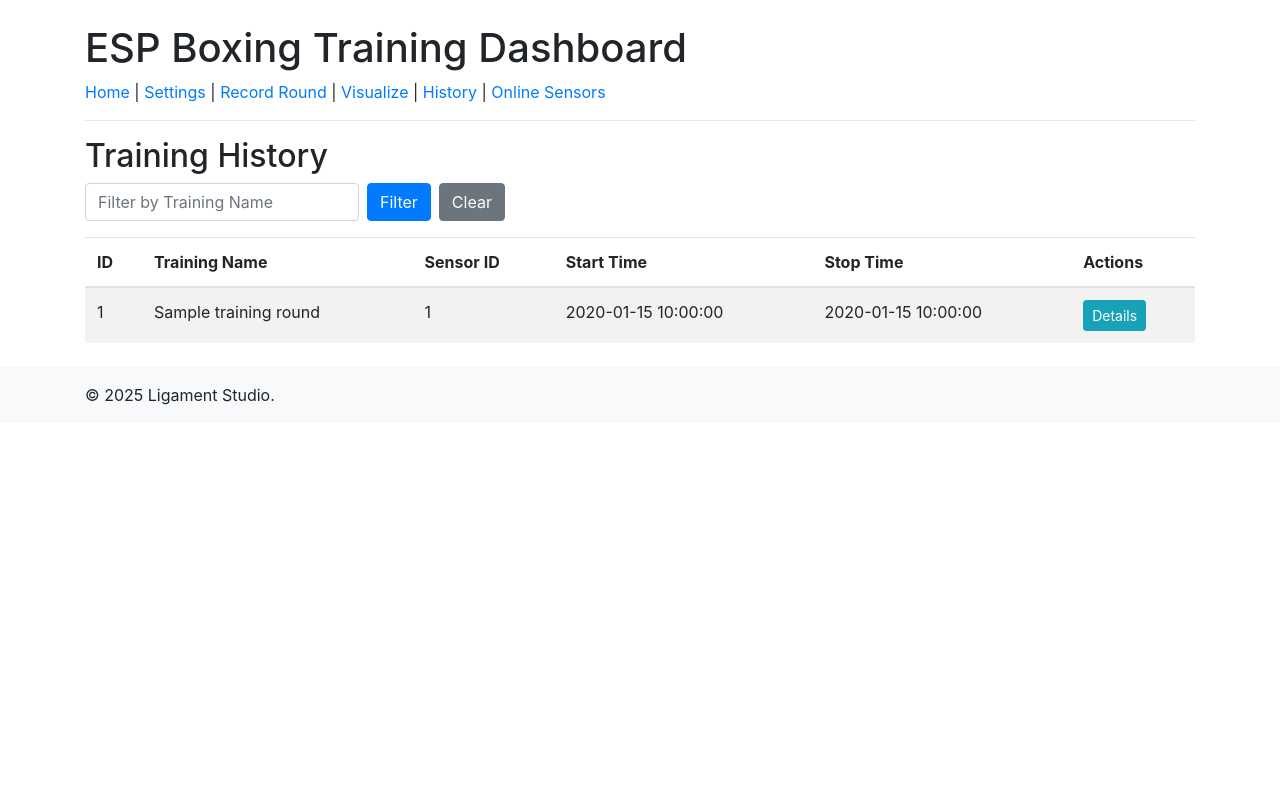
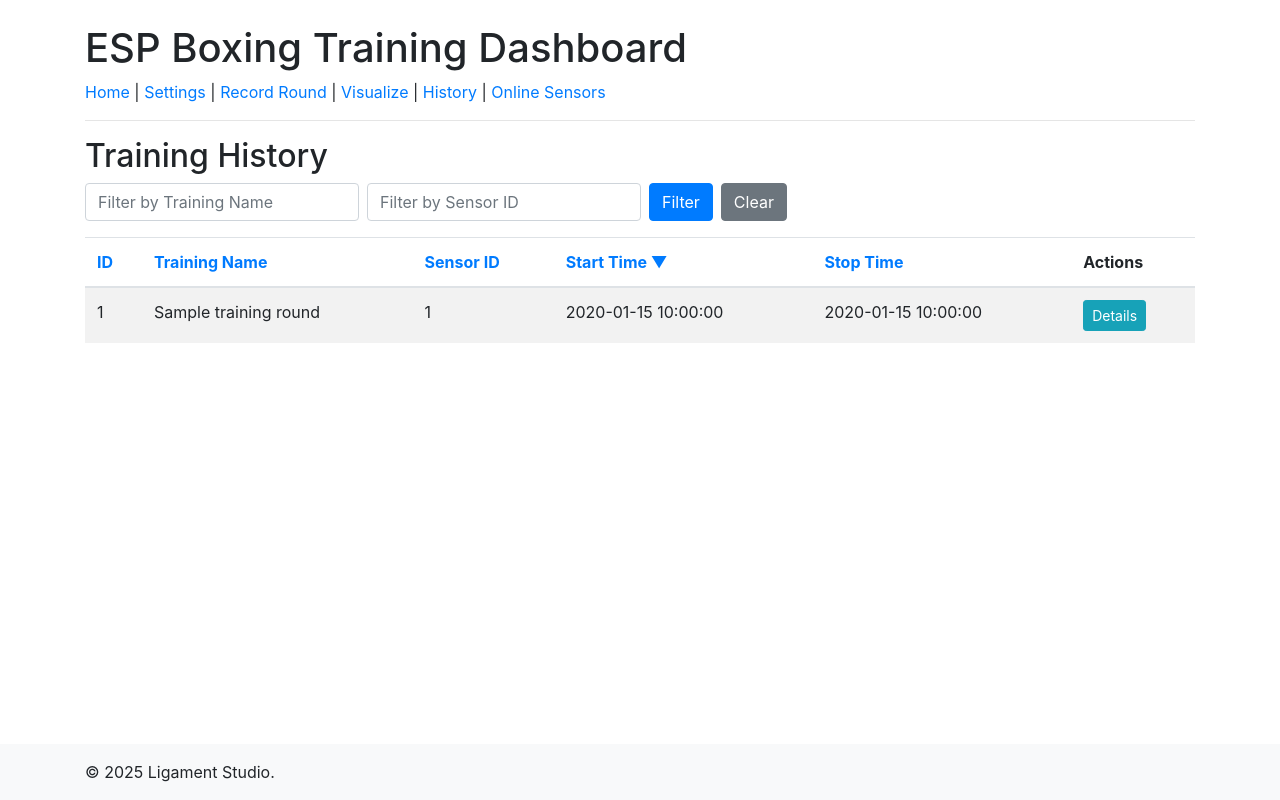
Before and after one commit to LigamentStudio/esp-boxing-web, a Flask app: page /history in a window 1280 px wide. Run offline with Flask 3, Linux system fonts and the light colour scheme; a database or web service that is not in the repository returns one stand-in record (values such as "Sample title"); some libraries are stand-ins or nearby versions.

Commit message:
Add filtering and sorting functionality to training history view

```diff
--- a/app.py
+++ b/app.py
@@ -356,18 +356,39 @@ def visualize_mockup():
 @app.route('/history')
 def history():
     training_name_filter = request.args.get('training_name', '').strip()
+    sensor_id_filter = request.args.get('sensor_id', '').strip()
+    sort_by = request.args.get('sort_by', 'start_time')
+    sort_order = request.args.get('sort_order', 'desc').lower()
+
+    # Only allow sorting by these columns
+    allowed_columns = ['id', 'training_name', 'sensor_id', 'start_time', 'stop_time']
+    if sort_by not in allowed_columns:
+        sort_by = 'start_time'
+    if sort_order not in ['asc', 'desc']:
+        sort_order = 'desc'
+
     query = "SELECT * FROM training_round"
+    conditions = []
     params = []
+
     if training_name_filter:
-        query += " WHERE training_name LIKE ?"
+        conditions.append("training_name LIKE ?")
         params.append(f"%{training_name_filter}%")
-    query += " ORDER BY start_time DESC"
+
+    if sensor_id_filter:
+        conditions.append("sensor_id LIKE ?")
+        params.append(f"%{sensor_id_filter}%")
+
+    if conditions:
+        query += " WHERE " + " AND ".join(conditions)
+
+    query += f" ORDER BY {sort_by} {sort_order.upper()}"
 
     with get_db_connection() as conn:
         cur = conn.execute(query, params)
         rounds = cur.fetchall()
+
     return render_template('history.html', rounds=rounds)
-
 
 @app.route('/history/<int:round_id>')
 def round_details(round_id):
@@ -400,7 +421,6 @@ def delete_round(round_id):
     flash("Training round and associated sensor events deleted successfully!")
     return redirect(url_for('history'))
 
-
 @app.route('/online')
 def online():
     threshold = time.time() - 60  # sensors active in the last 60 seconds
--- a/templates/base.html
+++ b/templates/base.html
@@ -4,9 +4,22 @@
   <meta charset="UTF-8">
   <title>ESP Boxing Training Dashboard</title>
   <link rel="stylesheet" href="https://stackpath.bootstrapcdn.com/bootstrap/4.5.2/css/bootstrap.min.css">
+  <style>
+    html, body {
+      height: 100%;
+      margin: 0;
+    }
+    body {
+      display: flex;
+      flex-direction: column;
+    }
+    .content {
+      flex: 1;
+    }
+  </style>
 </head>
 <body>
-  <div class="container mt-4">
+  <div class="container mt-4 content">
     <h1>ESP Boxing Training Dashboard</h1>
     <nav>
       <a href="{{ url_for('index') }}">Home</a> |
@@ -28,7 +41,7 @@
     {% endwith %}
     {% block content %}{% endblock %}
   </div>
-  <footer class="footer bg-light mt-4 py-3">
+  <footer class="footer bg-light py-3">
     <div class="container">
       <div class="row">
         <div class="col-md-6 text-left">
--- a/templates/history.html
+++ b/templates/history.html
@@ -8,18 +8,102 @@
   <div class="form-group">
     <input type="text" name="training_name" class="form-control" placeholder="Filter by Training Name" value="{{ request.args.get('training_name', '') }}">
   </div>
+  <div class="form-group ml-2">
+    <input type="text" name="sensor_id" class="form-control" placeholder="Filter by Sensor ID" value="{{ request.args.get('sensor_id', '') }}">
+  </div>
+  <!-- Persist current sorting settings -->
+  <input type="hidden" name="sort_by" value="{{ request.args.get('sort_by', 'start_time') }}">
+  <input type="hidden" name="sort_order" value="{{ request.args.get('sort_order', 'desc') }}">
   <button type="submit" class="btn btn-primary ml-2">Filter</button>
   <a href="{{ url_for('history') }}" class="btn btn-secondary ml-2">Clear</a>
 </form>
 
+{% set current_sort_by = request.args.get('sort_by', 'start_time') %}
+{% set current_sort_order = request.args.get('sort_order', 'desc') %}
+
 <table class="table table-striped">
   <thead>
     <tr>
-      <th>ID</th>
-      <th>Training Name</th>
-      <th>Sensor ID</th>
-      <th>Start Time</th>
-      <th>Stop Time</th>
+      <th>
+        <a href="{{ url_for('history',
+                             training_name=request.args.get('training_name', ''),
+                             sensor_id=request.args.get('sensor_id', ''),
+                             sort_by='id',
+                             sort_order='asc' if current_sort_by != 'id' or current_sort_order == 'desc' else 'desc') }}">
+          ID
+          {% if current_sort_by == 'id' %}
+            {% if current_sort_order == 'asc' %}
+              &#9650;
+            {% else %}
+              &#9660;
+            {% endif %}
+          {% endif %}
+        </a>
+      </th>
+      <th>
+        <a href="{{ url_for('history',
+                             training_name=request.args.get('training_name', ''),
+                             sensor_id=request.args.get('sensor_id', ''),
+                             sort_by='training_name',
+                             sort_order='asc' if current_sort_by != 'training_name' or current_sort_order == 'desc' else 'desc') }}">
+          Training Name
+          {% if current_sort_by == 'training_name' %}
+            {% if current_sort_order == 'asc' %}
+              &#9650;
+            {% else %}
+              &#9660;
+            {% endif %}
+          {% endif %}
+        </a>
+      </th>
+      <th>
+        <a href="{{ url_for('history',
+                             training_name=request.args.get('training_name', ''),
+                             sensor_id=request.args.get('sensor_id', ''),
+                             sort_by='sensor_id',
+                             sort_order='asc' if current_sort_by != 'sensor_id' or current_sort_order == 'desc' else 'desc') }}">
+          Sensor ID
+          {% if current_sort_by == 'sensor_id' %}
+            {% if current_sort_order == 'asc' %}
+              &#9650;
+            {% else %}
+              &#9660;
+            {% endif %}
+          {% endif %}
+        </a>
+      </th>
+      <th>
+        <a href="{{ url_for('history',
+                             training_name=request.args.get('training_name', ''),
+                             sensor_id=request.args.get('sensor_id', ''),
+                             sort_by='start_time',
+                             sort_order='asc' if current_sort_by != 'start_time' or current_sort_order == 'desc' else 'desc') }}">
+          Start Time
+          {% if current_sort_by == 'start_time' %}
+            {% if current_sort_order == 'asc' %}
+              &#9650;
+            {% else %}
+              &#9660;
+            {% endif %}
+          {% endif %}
+        </a>
+      </th>
+      <th>
+        <a href="{{ url_for('history',
+                             training_name=request.args.get('training_name', ''),
+                             sensor_id=request.args.get('sensor_id', ''),
+                             sort_by='stop_time',
+                             sort_order='asc' if current_sort_by != 'stop_time' or current_sort_order == 'desc' else 'desc') }}">
+          Stop Time
+          {% if current_sort_by == 'stop_time' %}
+            {% if current_sort_order == 'asc' %}
+              &#9650;
+            {% else %}
+              &#9660;
+            {% endif %}
+          {% endif %}
+        </a>
+      </th>
       <th>Actions</th>
     </tr>
   </thead>
```
Also changed, not shown: 2 other files.
